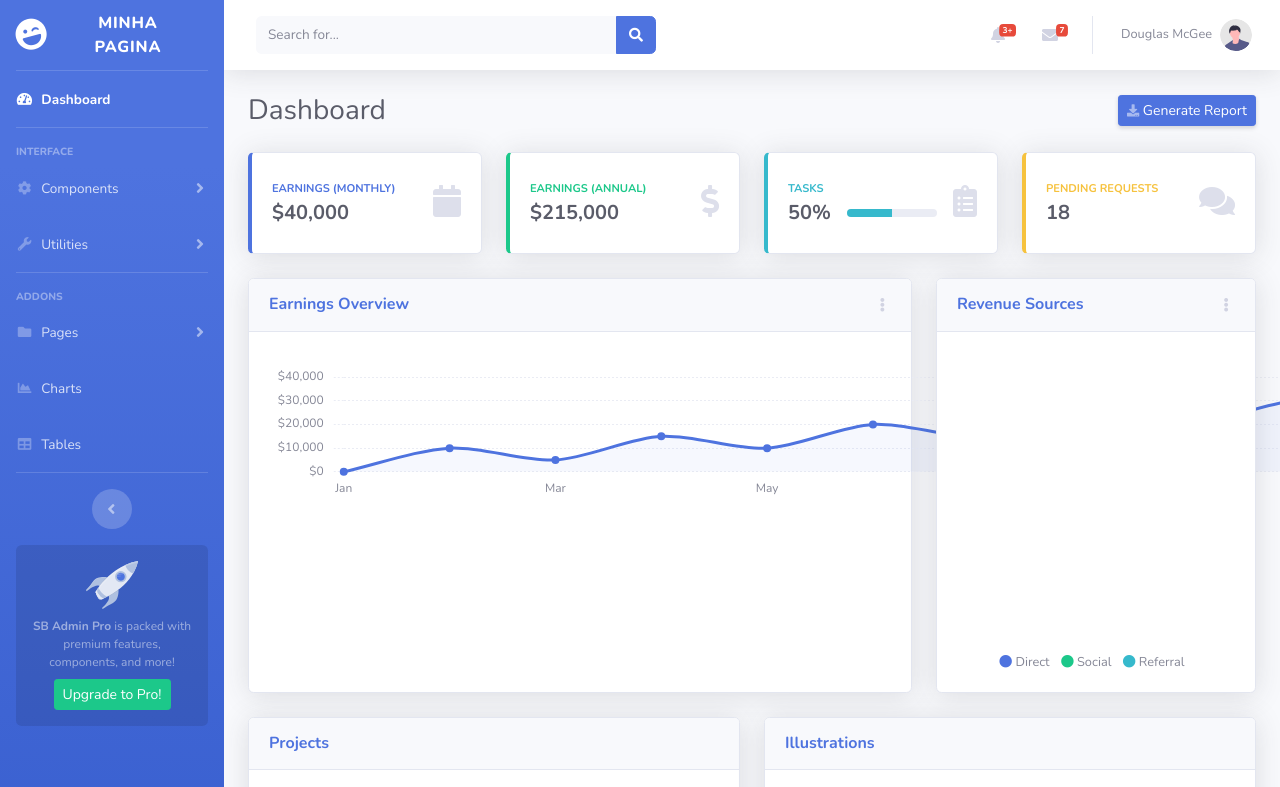
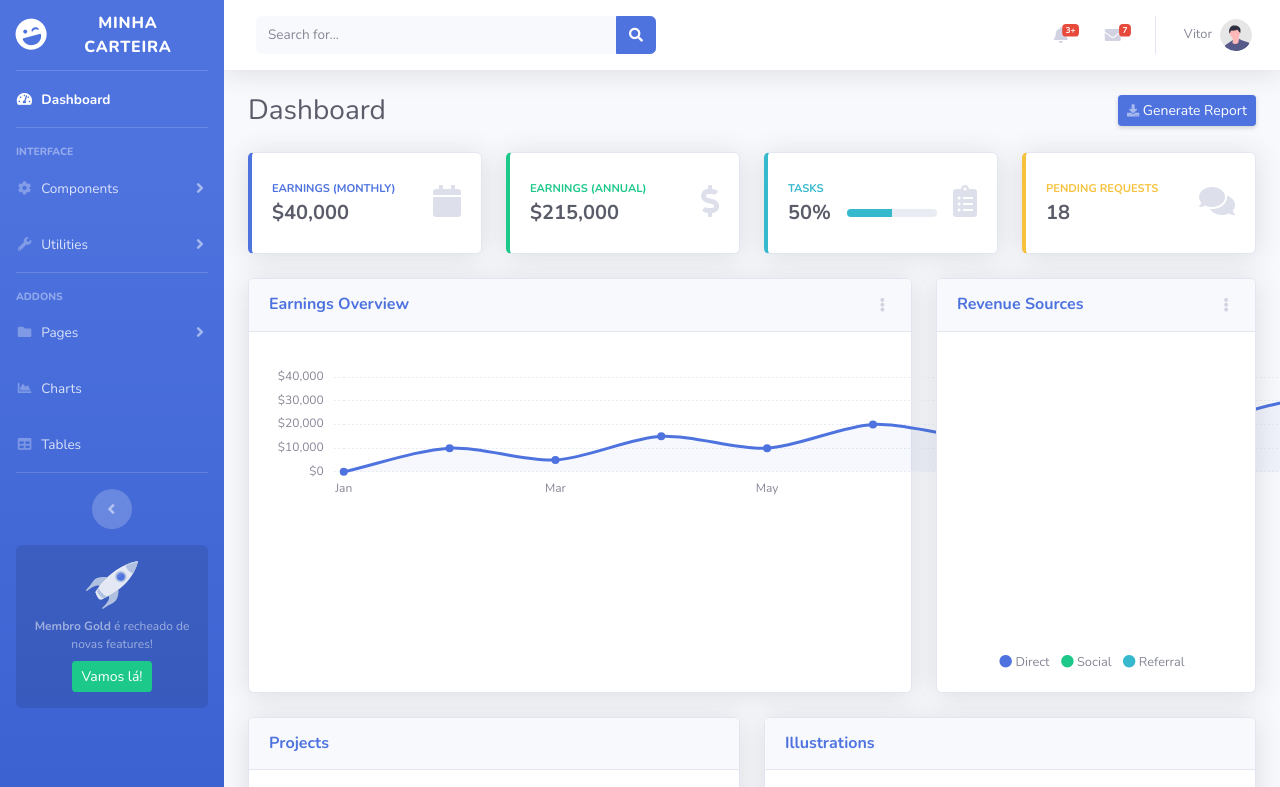
Before and after one commit to vavmxd/pratica, a website with bundled scripts: page index.html in a window 1280 px wide. Shown: the top 787 px of the page. Built offline with nearby package versions, Linux system fonts and the light colour scheme.

Commit message:
ajustes finais

```diff
--- a/index.html
+++ b/index.html
@@ -35,7 +35,7 @@
                 <div class="sidebar-brand-icon rotate-n-15">
                     <i class="fas fa-laugh-wink"></i>
                 </div>
-                <div class="sidebar-brand-text mx-3">Minha pagina</div>
+                <div class="sidebar-brand-text mx-3">Minha Carteira</div>
             </a>
 
             <!-- Divider -->
@@ -145,8 +145,8 @@
             <!-- Sidebar Message -->
             <div class="sidebar-card d-none d-lg-flex">
                 <img class="sidebar-card-illustration mb-2" src="img/undraw_rocket.svg" alt="...">
-                <p class="text-center mb-2"><strong>SB Admin Pro</strong> is packed with premium features, components, and more!</p>
-                <a class="btn btn-success btn-sm" href="https://startbootstrap.com/theme/sb-admin-pro">Upgrade to Pro!</a>
+                <p class="text-center mb-2"><strong>Membro Gold</strong> é recheado de novas features!</p>
+                <a class="btn btn-success btn-sm" href="https://startbootstrap.com/theme/sb-admin-pro">Vamos lá!</a>
             </div>
 
         </ul>
@@ -330,7 +330,7 @@
                         <li class="nav-item dropdown no-arrow">
                             <a class="nav-link dropdown-toggle" href="#" id="userDropdown" role="button"
                                 data-toggle="dropdown" aria-haspopup="true" aria-expanded="false">
-                                <span class="mr-2 d-none d-lg-inline text-gray-600 small">Douglas McGee</span>
+                                <span class="mr-2 d-none d-lg-inline text-gray-600 small">Vitor</span>
                                 <img class="img-profile rounded-circle"
                                     src="img/undraw_profile.svg">
                             </a>
@@ -700,7 +700,7 @@
             <footer class="sticky-footer bg-white">
                 <div class="container my-auto">
                     <div class="copyright text-center my-auto">
-                        <span>Copyright &copy; Your Website 2021</span>
+                        <span>Copyright &copy; Your Website 2024</span>
                     </div>
                 </div>
             </footer>
```
